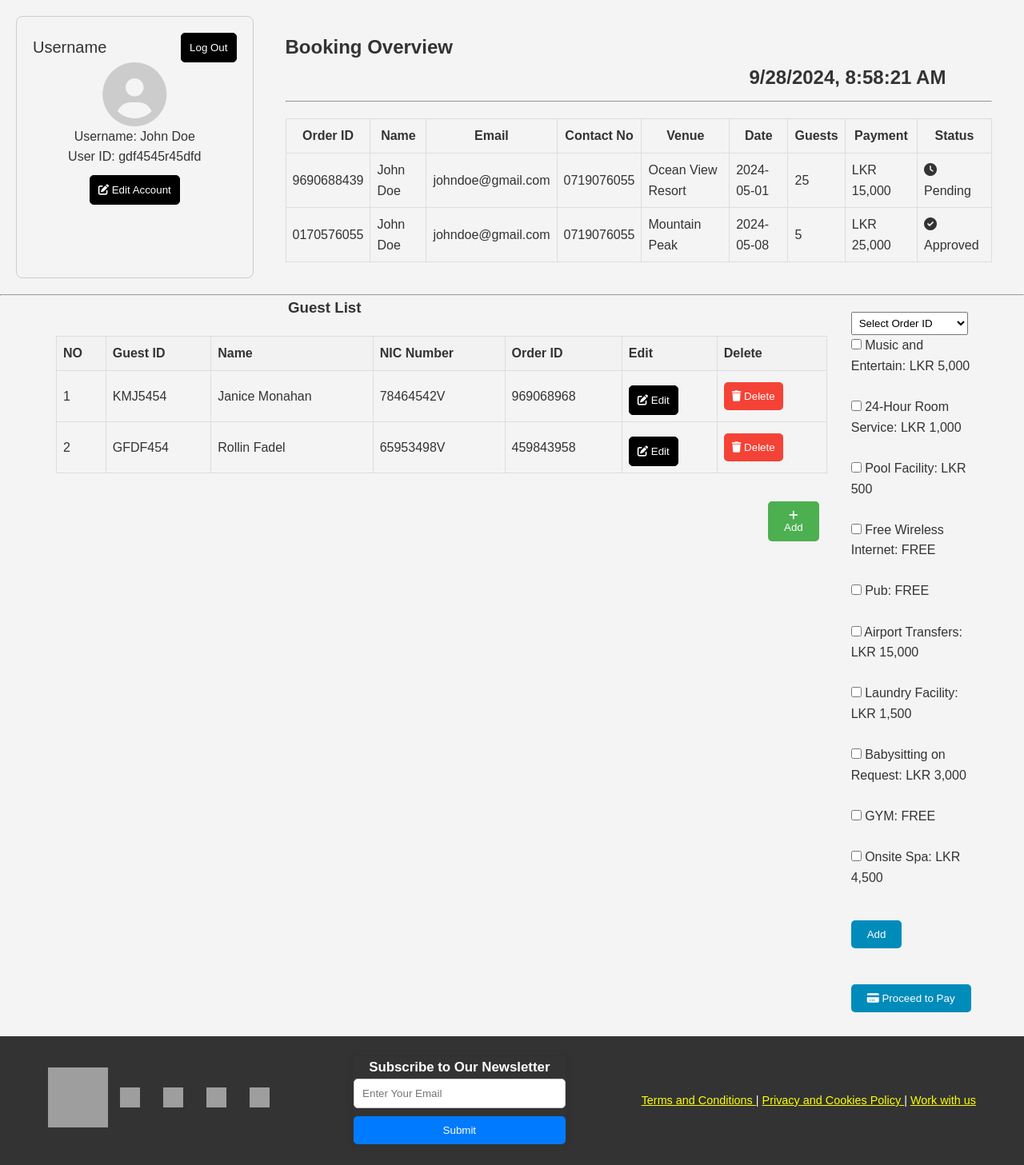
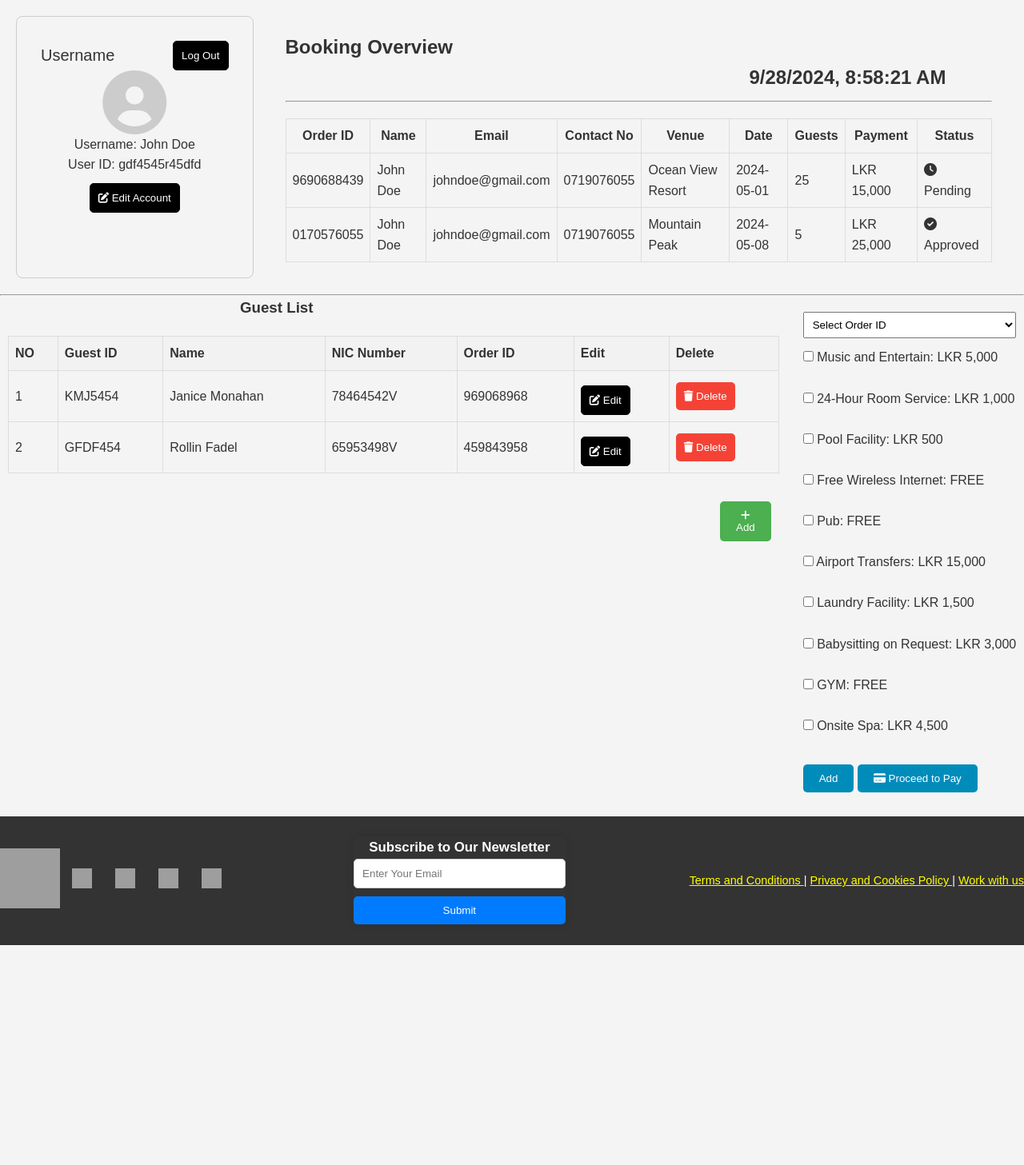
Before and after one commit to akithperera03/IWT-Assignment-Y1S2, a PHP site: page /bookingoverview.html in a window 1280 px wide. Shown: the part 113-1570 px from the top of the page at 80% size. After the commit the page ends 1295 px from the top, so only its background shows below. Run offline with PHP 8.4, Linux system fonts and the light colour scheme; grey boxes are pictures that could not be loaded.

Commit message:
changed bookingoverview css

```diff
--- a/styles/bookingoverview.css
+++ b/styles/bookingoverview.css
@@ -1,4 +1,3 @@
-/* Basic Reset */
 * {
     margin: 0;
     padding: 0;
@@ -12,11 +11,7 @@ body {
     color: #333;
 }
 
-.container {
-    max-width: 1200px;
-    margin: 0 auto;
-    padding: 0 20px;
-}
+
 
 /* Header Styles */
 header {
@@ -28,6 +23,9 @@ header .container {
     display: flex;
     justify-content: space-between;
     align-items: center;
+    max-width: 1200px;
+    margin: 0 auto;
+    padding: 0 20px;
 }
 
 .logo img {
@@ -73,6 +71,7 @@ nav ul li a:hover {
 .user a:hover {
     color: #fff;
 }
+
 .dashboard {
     display: flex;
     justify-content: space-between;
@@ -105,7 +104,7 @@ nav ul li a:hover {
 
 
 .profile-info {
-    padding: 20px;
+    padding: 30px;
 }
 
 .edit-btn {
@@ -225,8 +224,9 @@ h2 {
     background-color: #45a049;
 }
 #order-id-dropdown {
-    padding: 5px;
+    padding: 7px;
     margin-right: 10px;
+    margin-bottom: 10pX;
     width: 100%;
 }
 /* Facilities section */
@@ -238,6 +238,8 @@ h2 {
 .facilities ul {
     list-style: none;
     padding-left: 0;
+    margin-top: 1px;
+
 }
 
 .footer-buttons button {
@@ -246,7 +248,7 @@ h2 {
     border: none;
     padding: 10px 20px;
     cursor: pointer;
-    margin-top: 15px;
+    margin-top: 10px;
     margin-bottom: 30px;
 }
 
```
